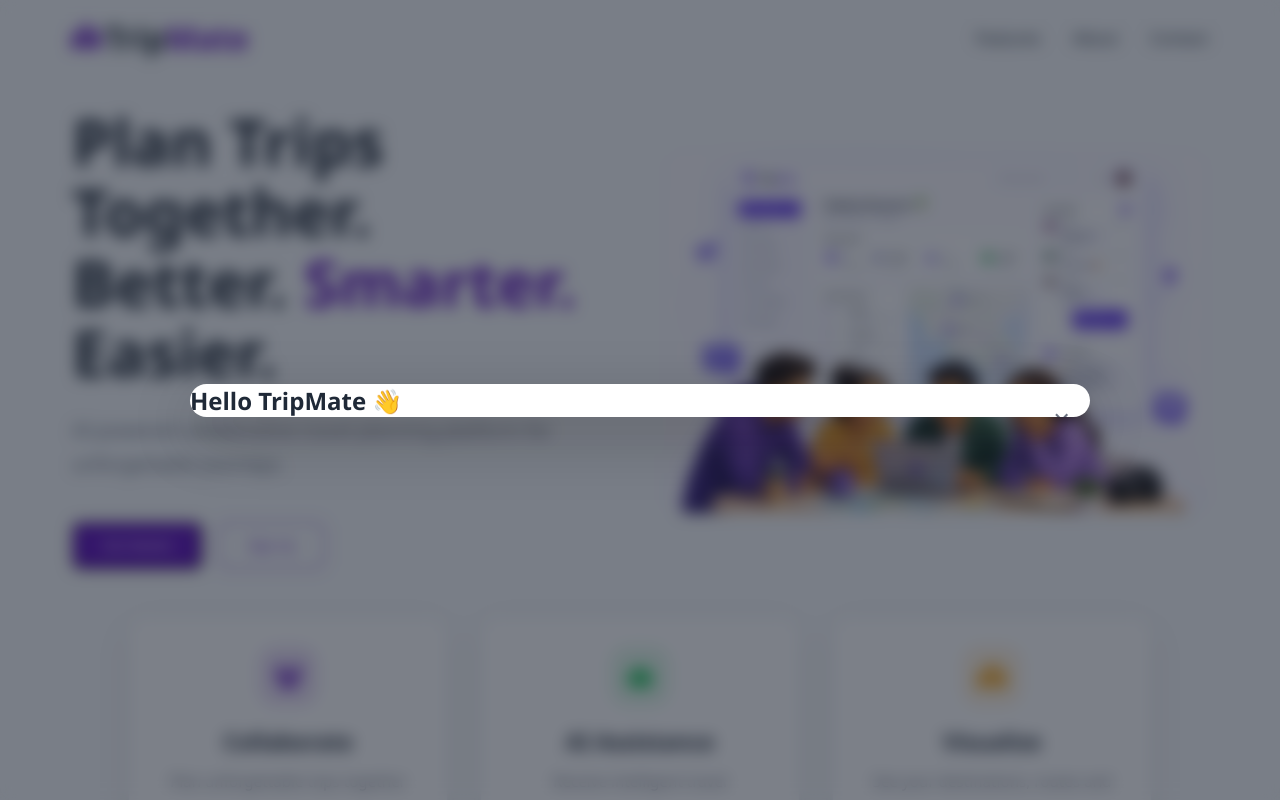
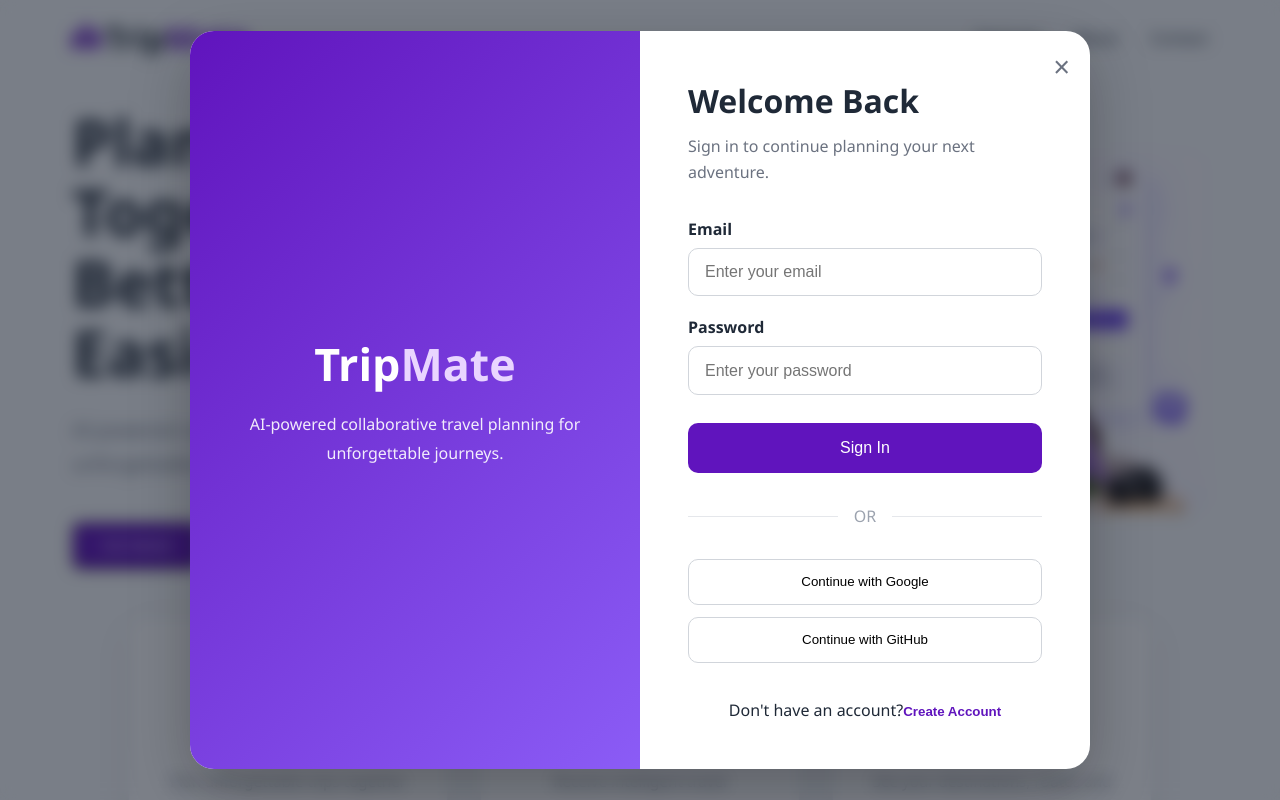
Before and after one commit to DilushkumarVasudevan/tripmate, a React (Vite) app in the folder frontend/: page / in a window 1280 px wide. Both pictures are taken after a click on the button "Sign Up". Shown: the top 800 px of the page. Built offline with nearby package versions, Linux system fonts and the light colour scheme.

Commit message:
Created Auth layout and Lohinform

```diff
--- a/frontend/src/pages/HomePage.tsx
+++ b/frontend/src/pages/HomePage.tsx
@@ -4,6 +4,8 @@
 import Navbar from "../shared/components/Navbar/Navbar";
 import { useState } from "react";
 import Modal from "../shared/ui/Modal";
+import AuthLayout from "../shared/components/AuthLayout";
+import LoginForm from "../shared/components/LoginForm";
 
 export default function HomePage() {
   const [modalType, setModalType] =
@@ -18,7 +20,9 @@
         isOpen={modalType !== null}
         onClose={() => setModalType(null)}
       >
-        <h2>Hello TripMate 👋</h2>
+        <AuthLayout>
+          <LoginForm />
+        </AuthLayout>
       </Modal>
       <Footer />
     </>
--- /dev/null
+++ b/frontend/src/shared/components/AuthLayout/AuthLayout.css
@@ -0,0 +1,81 @@
+.auth-layout {
+
+    display: flex;
+
+    min-height: 600px;
+
+}
+
+.auth-left {
+
+    flex: 1;
+
+    background: linear-gradient(
+        135deg,
+        #6014BD,
+        #8B5CF6
+    );
+
+    display: flex;
+
+    justify-content: center;
+
+    align-items: center;
+
+    padding: 3rem;
+
+    color: white;
+}
+
+.auth-right {
+
+    flex: 1;
+
+    display: flex;
+
+    justify-content: center;
+
+    align-items: center;
+
+    padding: 3rem;
+
+}
+
+.auth-brand {
+
+    text-align: center;
+
+    display: flex;
+
+    flex-direction: column;
+
+    gap: 1rem;
+}
+
+.auth-brand h2 {
+
+    font-size: 2.8rem;
+
+    font-weight: 700;
+}
+
+.auth-brand span {
+
+    color: #E9D5FF;
+}
+
+.auth-brand p {
+
+    line-height: 1.8;
+
+    opacity: .9;
+}
+
+@media (max-width:768px){
+
+    .auth-layout{
+
+        flex-direction:column;
+    }
+
+}
--- /dev/null
+++ b/frontend/src/shared/components/AuthLayout/AuthLayout.tsx
@@ -0,0 +1,32 @@
+import type { ReactNode } from "react";
+import "./AuthLayout.css";
+
+type AuthLayoutProps = {
+    children: ReactNode;
+};
+
+export default function AuthLayout({ children }: AuthLayoutProps) {
+    return (
+        <div className="auth-layout">
+            <div className="auth-left">
+                <div className="auth-brand">
+
+                    <h2>Trip<span>Mate</span></h2>
+
+                    <p>
+                        AI-powered collaborative travel planning
+                        for unforgettable journeys.
+                    </p>
+
+                </div>
+
+            </div>
+
+            <div className="auth-right">
+
+                {children}
+
+            </div>
+        </div>
+    );
+}
--- /dev/null
+++ b/frontend/src/shared/components/AuthLayout/index.tsx
@@ -0,0 +1 @@
+export { default } from "./AuthLayout";
--- /dev/null
+++ b/frontend/src/shared/components/LoginForm/LoginForm.css
@@ -0,0 +1,151 @@
+.login-form {
+
+    width: 100%;
+    max-width: 420px;
+
+    display: flex;
+    flex-direction: column;
+}
+
+.login-form h2 {
+
+    font-size: 2rem;
+
+    font-weight: 700;
+
+    margin-bottom: .75rem;
+}
+
+.login-form > p {
+
+    color: #6B7280;
+
+    margin-bottom: 2rem;
+
+    line-height: 1.6;
+}
+
+.login-form form {
+
+    display: flex;
+
+    flex-direction: column;
+
+    gap: 1.25rem;
+}
+
+.form-group {
+
+    display: flex;
+
+    flex-direction: column;
+
+    gap: .5rem;
+}
+
+.form-group label {
+
+    font-weight: 600;
+}
+
+.form-group input {
+
+    padding: .9rem 1rem;
+
+    border: 1px solid #D1D5DB;
+
+    border-radius: 10px;
+
+    font-size: 1rem;
+
+    transition: border-color .2s ease;
+}
+
+.form-group input:focus {
+
+    outline: none;
+
+    border-color: #6014BD;
+}
+
+.login-form form button {
+
+    margin-top: .5rem;
+
+    padding: 1rem;
+
+    border: none;
+
+    border-radius: 10px;
+
+    background: #6014BD;
+
+    color: white;
+
+    font-size: 1rem;
+
+    cursor: pointer;
+}
+
+.divider {
+
+    display: flex;
+
+    align-items: center;
+
+    margin: 2rem 0;
+}
+
+.divider::before,
+.divider::after {
+
+    content: "";
+
+    flex: 1;
+
+    height: 1px;
+
+    background: #E5E7EB;
+}
+
+.divider span {
+
+    padding: 0 1rem;
+
+    color: #9CA3AF;
+}
+
+.social-button {
+
+    padding: .9rem;
+
+    margin-bottom: .75rem;
+
+    border-radius: 10px;
+
+    border: 1px solid #D1D5DB;
+
+    background: white;
+
+    cursor: pointer;
+}
+
+.auth-switch {
+
+    margin-top: 1.5rem;
+
+    text-align: center;
+}
+
+.auth-switch button {
+
+    background: none;
+
+    border: none;
+
+    color: #6014BD;
+
+    font-weight: 600;
+
+    cursor: pointer;
+}
--- /dev/null
+++ b/frontend/src/shared/components/LoginForm/LoginForm.tsx
@@ -0,0 +1,71 @@
+import "./LoginForm.css";
+
+export default function LoginForm() {
+    return (
+        <div className="login-form">
+
+            <h2>Welcome Back</h2>
+
+            <p>
+                Sign in to continue planning your next adventure.
+            </p>
+
+            <form>
+
+                <div className="form-group">
+
+                    <label>Email</label>
+
+                    <input
+                        type="email"
+                        placeholder="Enter your email"
+                    />
+
+                </div>
+
+                <div className="form-group">
+
+                    <label>Password</label>
+
+                    <input
+                        type="password"
+                        placeholder="Enter your password"
+                    />
+
+                </div>
+
+                <button type="submit">
+                    Sign In
+                </button>
+
+            </form>
+
+            <div className="divider">
+
+                <span>OR</span>
+
+            </div>
+
+            <button className="social-button">
+                Continue with Google
+            </button>
+
+            <button className="social-button">
+                Continue with GitHub
+            </button>
+
+            <div className="auth-switch">
+
+                <span>
+                    Don't have an account?
+                </span>
+
+                <button type="button">
+                    Create Account
+                </button>
+
+            </div>
+
+        </div>
+    );
+}
--- /dev/null
+++ b/frontend/src/shared/components/LoginForm/index.tsx
@@ -0,0 +1 @@
+export { default } from './LoginForm';
```
Also changed, not shown: frontend/src/shared/components/Footer/index.tsx (renamed from frontend/src/shared/components/Footer/index.jsx).
